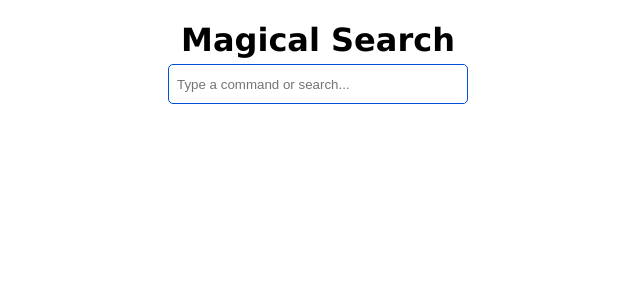
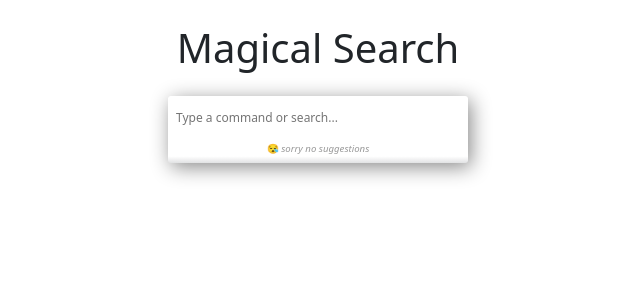
Before and after one commit to navohu/magical-search, a React (Create React App) app: page / in a window 1280 px wide. Shown: the top 300 px of the page, without its empty margins (322-962 px from the left). Built offline with nearby package versions, Linux system fonts and the light colour scheme.

Commit message:
add styling to search bar

```diff
--- a/App.js
+++ b/App.js
@@ -1,9 +1,8 @@
 import React, { createElement, Component } from 'react';
-import { getAlgoliaResults } from '@algolia/autocomplete-js';
 import algoliasearch from 'algoliasearch';
 import Autocomplete from './Autocomplete';
-import { ProductItem } from './ProductItem';
 import './style.css';
+import 'bootstrap/dist/css/bootstrap.min.css';
 
 const appId = 'latency';
 const apiKey = '6be0576ff61c053d5f9a3225e2a90f76';
@@ -13,7 +12,7 @@ class App extends Component {
   render() {
     return (
       <div className="wrapper">
-        <h1>Magical Search</h1>
+        <h1 class="pt-2 pb-3">Magical Search</h1>
         <div class="autocomplete">
           <Autocomplete
             suggestions={[
--- a/Autocomplete.js
+++ b/Autocomplete.js
@@ -1,5 +1,5 @@
 import { useState } from 'react';
-import React, { createElement, Component } from 'react';
+import React from 'react';
 
 const AutoComplete = ({ suggestions }) => {
   const [filteredSuggestions, setFilteredSuggestions] = useState([]);
@@ -74,10 +74,7 @@ const AutoComplete = ({ suggestions }) => {
       </ul>
     ) : (
       <div class="no-suggestions">
-        <span role="img" aria-label="tear emoji">
-          😪
-        </span>{' '}
-        <em>sorry no suggestions</em>
+        <span role="img">😪</span> <em> sorry no suggestions</em>
       </div>
     );
   };
@@ -91,7 +88,7 @@ const AutoComplete = ({ suggestions }) => {
         onKeyDown={onKeyDown}
         value={input}
       />
-      {showSuggestions && input && <SuggestionsListComponent />}
+      {<SuggestionsListComponent />}
     </>
   );
 };
--- a/style.css
+++ b/style.css
@@ -16,6 +16,12 @@ body {
   height: 100vh;
 }
 
+.autocomplete {
+  box-shadow: 3px 4px 20px #888888;
+  border-radius: 3px;
+  background: linear-gradient(360deg, #1a202c21 0%, hsl(0deg 0% 98% / 0%) 10%);
+}
+
 .wrapper {
   display: flex;
   flex-direction: column;
@@ -30,7 +36,7 @@ body {
 }
 
 input {
-  border: 1px solid hsla(218, 100%, 42%, 1);
+  border: 0;
   outline: none;
   padding: 0 0.5rem;
   width: 300px;
@@ -38,21 +44,29 @@ input {
   border-radius: 5px;
 }
 
+::-webkit-input-placeholder {
+  /* Chrome/Opera/Safari */
+  font-size: 0.75rem;
+}
+
+*:focus {
+  outline: none;
+}
+
 .no-suggestions {
   color: #999;
   padding: 0.4rem;
-  font-size: 0.9rem;
+  font-size: 0.6rem;
 }
 
 .suggestions {
-  border: 1px solid hsla(218, 100%, 42%, 0.5);
   border-top-width: 0;
   list-style: none;
   margin-top: 0;
   max-height: 143px;
   overflow-y: auto;
-  padding-left: 0;
-  width: 300px;
+  padding: 0;
+  display: unset;
 }
 
 .suggestions::-webkit-scrollbar {
@@ -61,28 +75,16 @@ input {
   border-radius: 20px;
 }
 
-.suggestions::-webkit-scrollbar-thumb {
-  background-color: hsla(218, 100%, 42%, 1);
-}
-
 .suggestions li {
   padding: 0.5rem;
-  font-size: 0.9rem;
+  font-size: 0.6rem;
   font-weight: 500;
 }
 
 .suggestion-active,
 .suggestions li:hover {
-  background: linear-gradient(
-    90deg,
-    hsla(218, 100%, 42%, 0.6) 0%,
-    hsla(0, 0%, 98%, 1) 200%
-  );
-  color: #fff;
+  background: #cbd5e082;
+  /* color: #fff; */
   cursor: pointer;
   font-weight: 700;
 }
-
-.suggestions li:not(:last-of-type) {
-  border-bottom: 1px solid #999;
-}
```
Also changed, not shown: package.json (+6 -3 lines).
